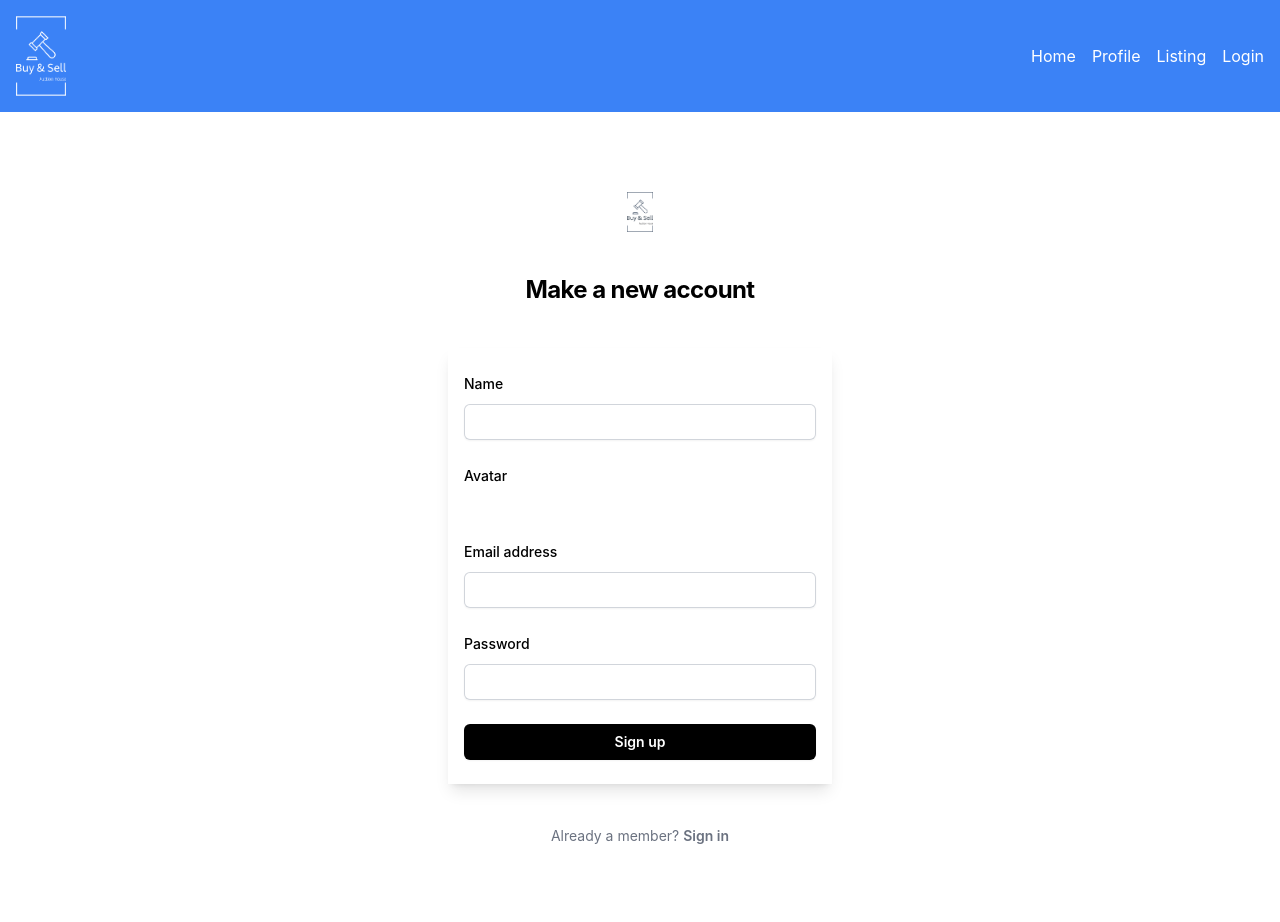
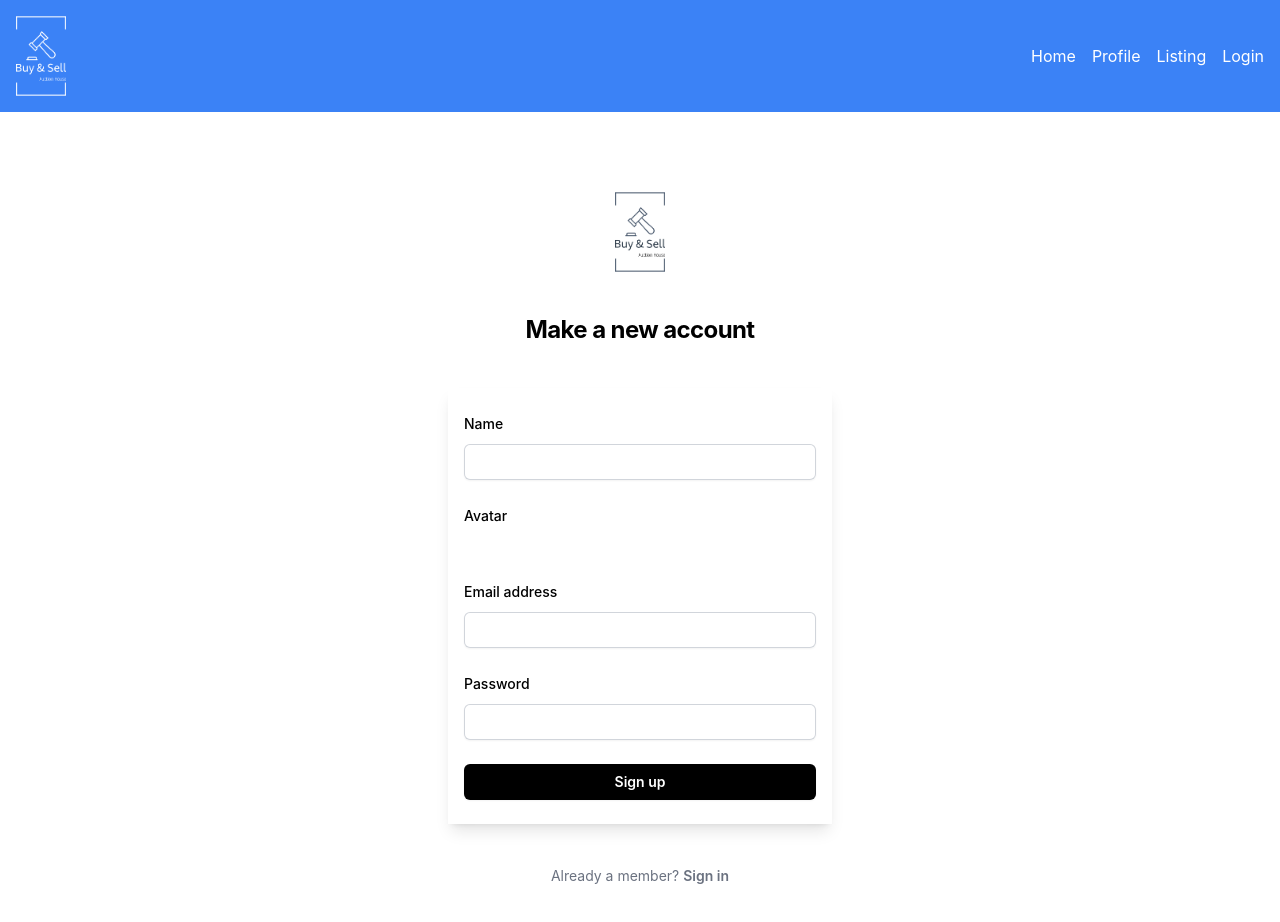
Before and after one commit to RidwanHM/my-semester-project, a React (Vite) app: page /register in a window 1280 px wide. Shown: the top 922 px of the page. Built offline with nearby package versions, Linux system fonts and the light colour scheme; no server answers.

Commit message:
fixed logo

```diff
--- a/src/components/login/index.jsx
+++ b/src/components/login/index.jsx
@@ -78,7 +78,7 @@ function LoginForm() {
   return (
     <div className="flex flex-col justify-center flex-1 min-h-full px-6 py-12 bg-white lg:px-8 card w-full max-w-[100%] h-[300px] md:h-auto  glass">
       <div className="sm:mx-auto sm:w-full sm:max-w-sm">
-        <img className="w-auto h-10 mx-auto" src={logo} alt="Your Company" />
+        <img className="w-auto h-20 mx-auto" src={logo} alt="Your Company" />
         <h2 className="mt-10 text-2xl font-bold leading-9 tracking-tight text-center text-black">
           Sign in to your account
         </h2>
--- a/src/components/register/index.jsx
+++ b/src/components/register/index.jsx
@@ -90,7 +90,7 @@ function RegisterForm() {
   return (
     <div className="flex flex-col justify-center flex-1 min-h-full px-6 py-12 md:py-6 lg:px-8 bg-custom card w-full max-w-[100%] h-[300px] md:h-auto glass">
       <div className="sm:mx-auto sm:w-full sm:max-w-sm">
-        <img className="w-auto h-10 mx-auto" src={logo} alt="Your Company" />
+        <img className="w-auto h-20 mx-auto" src={logo} alt="Your Company" />
         <h2 className="mt-10 text-2xl font-bold leading-9 tracking-tight text-center text-black">
           Make a new account
         </h2>
```
